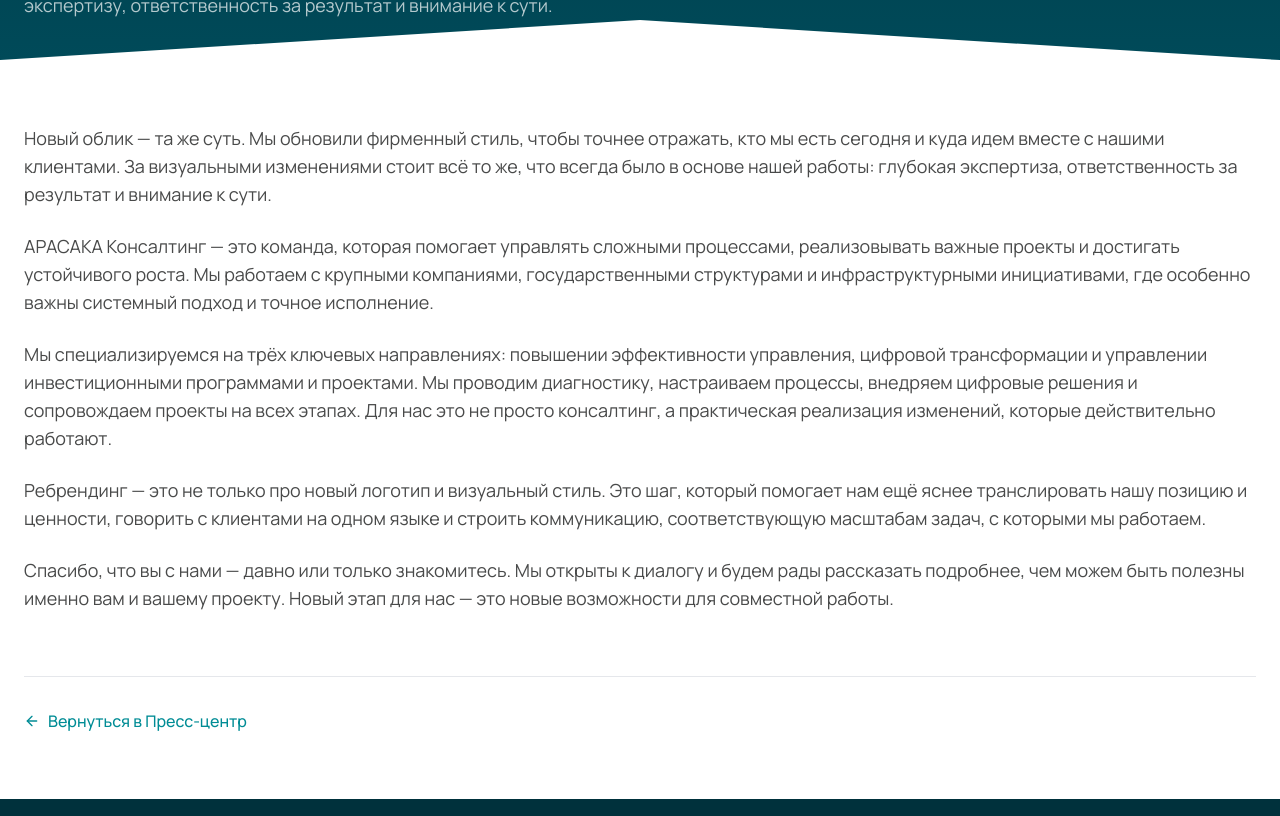
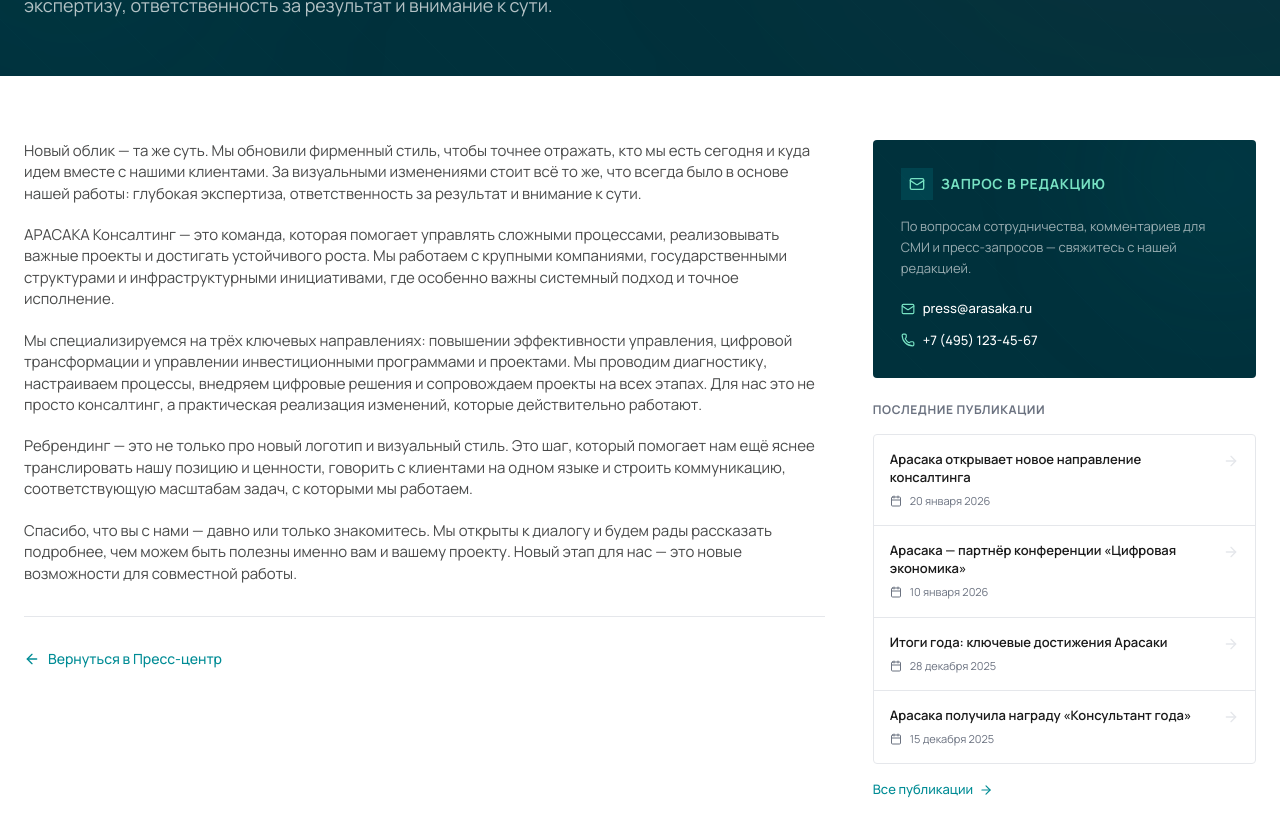
Before and after one commit to arasacacorp/arasaca, a Next.js app: page /press-center/rebranding-2025 in a window 1280 px wide. Shown: the part 444-1260 px from the top of the page. Built offline with nearby package versions, Linux system fonts and the light colour scheme.

Commit message:
ae3e3a02-7aec-4786-a4bd-7fd964691eea

```diff
--- a/src/app/press-center/[slug]/PublicationDetailClient.tsx
+++ b/src/app/press-center/[slug]/PublicationDetailClient.tsx
@@ -12,6 +12,9 @@
   BookOpen,
   Lightbulb,
   ArrowLeft,
+  ArrowRight,
+  Mail,
+  Phone,
 } from "lucide-react";
 import { C } from "@/lib/colors";
 import type { Publication, PublicationType } from "@/data/publications";
@@ -66,7 +69,7 @@
       style={{ backgroundColor: bgColor, color: textColor }}
     >
       {typeIcons[type]}
-      {label.slice(0, -1)} {/* Remove trailing 'и'/'ы' for singular: Новости→Новость, Статьи→Статья, Инсайты→Инсайт */}
+      {label.slice(0, -1)}
     </span>
   );
 }
@@ -74,20 +77,41 @@
 /* ─── Main client component ─── */
 export default function PublicationDetailClient({
   publication,
+  latestPublications,
 }: {
   publication: Publication;
+  latestPublications: Publication[];
 }) {
   const { title, type, date, description, author, readTime, image, content, slug } = publication;
   const sectionHref = typeHrefs[type];
+
+  // Filter out current publication from latest list
+  const otherPublications = latestPublications.filter((p) => p.slug !== slug).slice(0, 4);
 
   return (
     <main className="min-h-screen bg-white flex flex-col">
       {/* ── Hero / Breadcrumbs ── */}
       <section
-        className="relative pt-16 lg:pt-[120px] pb-10"
-        style={{ background: `linear-gradient(to bottom, ${C.dark}, #004a59)` }}
+        className="relative overflow-hidden pt-16 lg:pt-[120px]"
+        style={{ background: C.dark }}
       >
-        <div className="container-kept pt-6 md:pt-10 lg:pt-12">
+        {/* Decorative overlays — same as ServiceSlugPageTemplate */}
+        <div
+          className="pointer-events-none absolute inset-0 opacity-[0.03]"
+          style={{
+            backgroundImage: `repeating-linear-gradient(45deg, transparent, transparent 40px, rgba(119,226,195,0.3) 40px, rgba(119,226,195,0.3) 41px)`,
+          }}
+        />
+        <div
+          className="pointer-events-none absolute -right-40 -top-20 h-[500px] w-[500px] rounded-full blur-[180px]"
+          style={{ background: "rgba(224,78,57,0.10)" }}
+        />
+        <div
+          className="pointer-events-none absolute -left-20 bottom-0 h-[300px] w-[300px] rounded-full blur-[120px]"
+          style={{ background: "rgba(0,140,149,0.08)" }}
+        />
+
+        <div className="container-kept relative z-10 pt-6 md:pt-10 lg:pt-12 pb-10 lg:pb-14">
           {/* Breadcrumbs */}
           <motion.nav
             className="flex items-center gap-2 text-sm mb-8 flex-wrap"
@@ -173,17 +197,6 @@
             </motion.div>
           )}
         </div>
-
-        {/* Decorative triangle */}
-        <div className="absolute bottom-0 left-0 w-full overflow-hidden leading-[0]">
-          <svg
-            className="relative block w-full h-[40px]"
-            viewBox="0 0 1200 40"
-            preserveAspectRatio="none"
-          >
-            <path d="M0,40 L600,0 L1200,40 Z" fill="white" />
-          </svg>
-        </div>
       </section>
 
       {/* ── Hero Image ── */}
@@ -211,11 +224,14 @@
         </section>
       )}
 
-      {/* ── Content ── */}
+      {/* ── Content + Sidebar ── */}
       <section className="py-12 lg:py-16 bg-white flex-1">
-        <div className="container-kept max-w-3xl">
+        <div className="container-kept">
+          <div className="flex flex-col lg:flex-row gap-10 lg:gap-12">
+            {/* ── Main content (~65%) ── */}
+            <div className="lg:w-[65%] lg:flex-shrink-0">
               {content && content.length > 0 ? (
-            <div className="space-y-6 leading-relaxed" style={{ color: C.textMid }}>
+                <div className="space-y-5 leading-relaxed" style={{ color: C.textMid }}>
                   {content.map((paragraph, i) => (
                     <motion.p
                       key={i}
@@ -224,7 +240,7 @@
                       whileInView="visible"
                       viewport={vp}
                       custom={i}
-                  className="text-base lg:text-lg"
+                      className="text-sm lg:text-[15px]"
                     >
                       {paragraph}
                     </motion.p>
@@ -244,24 +260,20 @@
                   >
                     <BookOpen className="w-8 h-8" style={{ color: C.dna }} />
                   </div>
-              <p className="text-lg" style={{ color: C.textMuted }}>
+                  <p className="text-base" style={{ color: C.textMuted }}>
                     Полный текст публикации будет доступен позже
                   </p>
                 </motion.div>
               )}
-        </div>
-      </section>
 
-      {/* ── Back to section ── */}
-      <section className="pb-16 bg-white">
-        <div className="container-kept max-w-3xl">
+              {/* Back to press-center */}
               <div
-            className="pt-8"
+                className="pt-8 mt-8"
                 style={{ borderTop: `1px solid ${C.border}` }}
               >
                 <Link
                   href={sectionHref}
-              className="inline-flex items-center gap-2 font-medium transition-colors hover:underline group"
+                  className="inline-flex items-center gap-2 font-medium transition-colors hover:underline group text-sm"
                   style={{ color: C.dna }}
                 >
                   <ArrowLeft className="w-4 h-4 transition-transform group-hover:-translate-x-1" />
@@ -269,6 +281,137 @@
                 </Link>
               </div>
             </div>
+
+            {/* ── Sidebar (~35%) ── */}
+            <aside className="lg:w-[35%]">
+              <div className="lg:sticky lg:top-28 space-y-6">
+                {/* ── Запрос в редакцию ── */}
+                <motion.div
+                  variants={fadeUp}
+                  initial="hidden"
+                  whileInView="visible"
+                  viewport={vp}
+                  custom={0}
+                  className="relative overflow-hidden rounded-xl p-6 lg:p-7"
+                  style={{ background: C.dark }}
+                >
+                  {/* Decorative overlays */}
+                  <div
+                    className="pointer-events-none absolute inset-0 opacity-[0.03]"
+                    style={{
+                      backgroundImage: `repeating-linear-gradient(45deg, transparent, transparent 40px, rgba(119,226,195,0.3) 40px, rgba(119,226,195,0.3) 41px)`,
+                    }}
+                  />
+                  <div
+                    className="pointer-events-none absolute -right-16 -top-16 h-[200px] w-[200px] rounded-full blur-[80px]"
+                    style={{ background: "rgba(0,140,149,0.12)" }}
+                  />
+
+                  <div className="relative z-10">
+                    <div className="flex items-center gap-2 mb-4">
+                      <div
+                        className="w-8 h-8 rounded-lg flex items-center justify-center"
+                        style={{ background: "rgba(0,140,149,0.2)" }}
+                      >
+                        <Mail className="w-4 h-4" style={{ color: C.mint }} />
+                      </div>
+                      <h3 className="text-sm font-bold uppercase tracking-wider" style={{ color: C.mint }}>
+                        Запрос в редакцию
+                      </h3>
+                    </div>
+                    <p
+                      className="text-[13px] leading-relaxed mb-5"
+                      style={{ color: "rgba(255,255,255,0.6)" }}
+                    >
+                      По вопросам сотрудничества, комментариев для СМИ и пресс-запросов — свяжитесь с нашей редакцией.
+                    </p>
+                    <div className="space-y-3">
+                      <Link
+                        href="mailto:press@arasaka.ru"
+                        className="flex items-center gap-2 text-[13px] font-medium transition-colors hover:underline"
+                        style={{ color: C.white }}
+                      >
+                        <Mail className="w-3.5 h-3.5" style={{ color: C.mint }} />
+                        press@arasaka.ru
+                      </Link>
+                      <Link
+                        href="tel:+74951234567"
+                        className="flex items-center gap-2 text-[13px] font-medium transition-colors hover:underline"
+                        style={{ color: C.white }}
+                      >
+                        <Phone className="w-3.5 h-3.5" style={{ color: C.mint }} />
+                        +7 (495) 123-45-67
+                      </Link>
+                    </div>
+                  </div>
+                </motion.div>
+
+                {/* ── Последние новости ── */}
+                {otherPublications.length > 0 && (
+                  <motion.div
+                    variants={fadeUp}
+                    initial="hidden"
+                    whileInView="visible"
+                    viewport={vp}
+                    custom={1}
+                  >
+                    <h3
+                      className="text-xs font-bold uppercase tracking-wider mb-4"
+                      style={{ color: C.textMuted }}
+                    >
+                      Последние публикации
+                    </h3>
+                    <div className="space-y-0 border rounded-xl overflow-hidden" style={{ borderColor: C.border }}>
+                      {otherPublications.map((pub, index) => (
+                        <Link
+                          key={pub.slug}
+                          href={`/press-center/${pub.slug}`}
+                          className="flex items-start gap-3 p-4 transition-colors group"
+                          style={{
+                            borderBottom: index < otherPublications.length - 1 ? `1px solid ${C.border}` : "none",
+                            background: "transparent",
+                          }}
+                          onMouseEnter={(e) => {
+                            e.currentTarget.style.background = C.muted;
+                          }}
+                          onMouseLeave={(e) => {
+                            e.currentTarget.style.background = "transparent";
+                          }}
+                        >
+                          <div className="flex-1 min-w-0">
+                            <p
+                              className="text-[13px] font-semibold leading-snug mb-1.5 line-clamp-2 transition-colors"
+                              style={{ color: C.textDark }}
+                            >
+                              {pub.title}
+                            </p>
+                            <div className="flex items-center gap-2 text-[11px]" style={{ color: C.textMuted }}>
+                              <Calendar className="w-3 h-3" />
+                              <span>{pub.date}</span>
+                            </div>
+                          </div>
+                          <ArrowRight
+                            className="w-4 h-4 flex-shrink-0 mt-0.5 transition-all"
+                            style={{ color: C.border }}
+                          />
+                        </Link>
+                      ))}
+                    </div>
+
+                    <Link
+                      href="/press-center"
+                      className="flex items-center gap-1.5 mt-4 text-[13px] font-medium transition-colors hover:underline"
+                      style={{ color: C.dna }}
+                    >
+                      Все публикации
+                      <ArrowRight className="w-3.5 h-3.5" />
+                    </Link>
+                  </motion.div>
+                )}
+              </div>
+            </aside>
+          </div>
+        </div>
       </section>
     </main>
   );
--- a/src/app/press-center/[slug]/page.tsx
+++ b/src/app/press-center/[slug]/page.tsx
@@ -1,6 +1,6 @@
 import { notFound } from "next/navigation";
 import type { Metadata } from "next";
-import { allPublications, getPublicationBySlug, typeLabels } from "@/data/publications";
+import { allPublications, getPublicationBySlug, getLatestPublications, typeLabels } from "@/data/publications";
 import PublicationDetailClient from "./PublicationDetailClient";
 
 /* ─── Static params for SSG ─── */
@@ -41,5 +41,12 @@
     notFound();
   }
 
-  return <PublicationDetailClient publication={publication} />;
+  const latestPublications = getLatestPublications(5);
+
+  return (
+    <PublicationDetailClient
+      publication={publication}
+      latestPublications={latestPublications}
+    />
+  );
 }
```
Also changed, not shown: 1 other file (tests, documents, lock files or other folders). Lines whose indentation alone changed are shown as unchanged.
